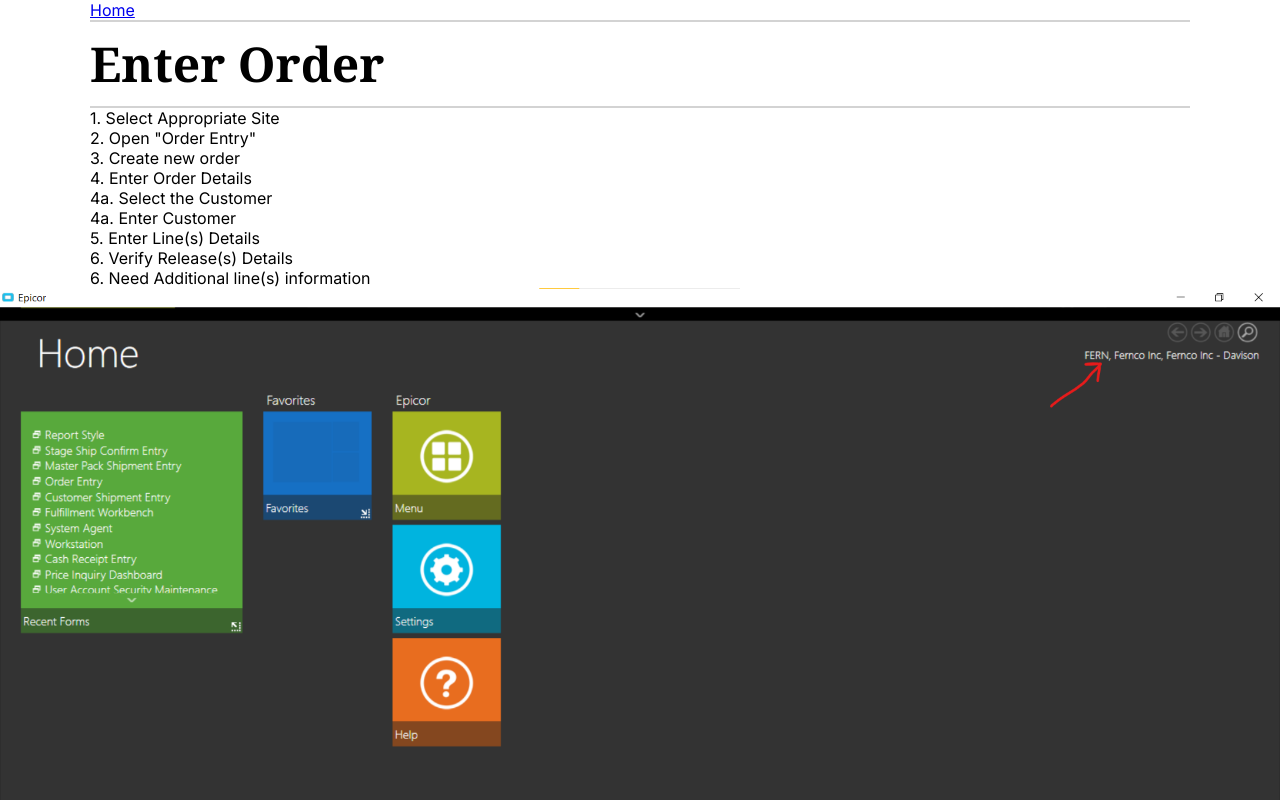
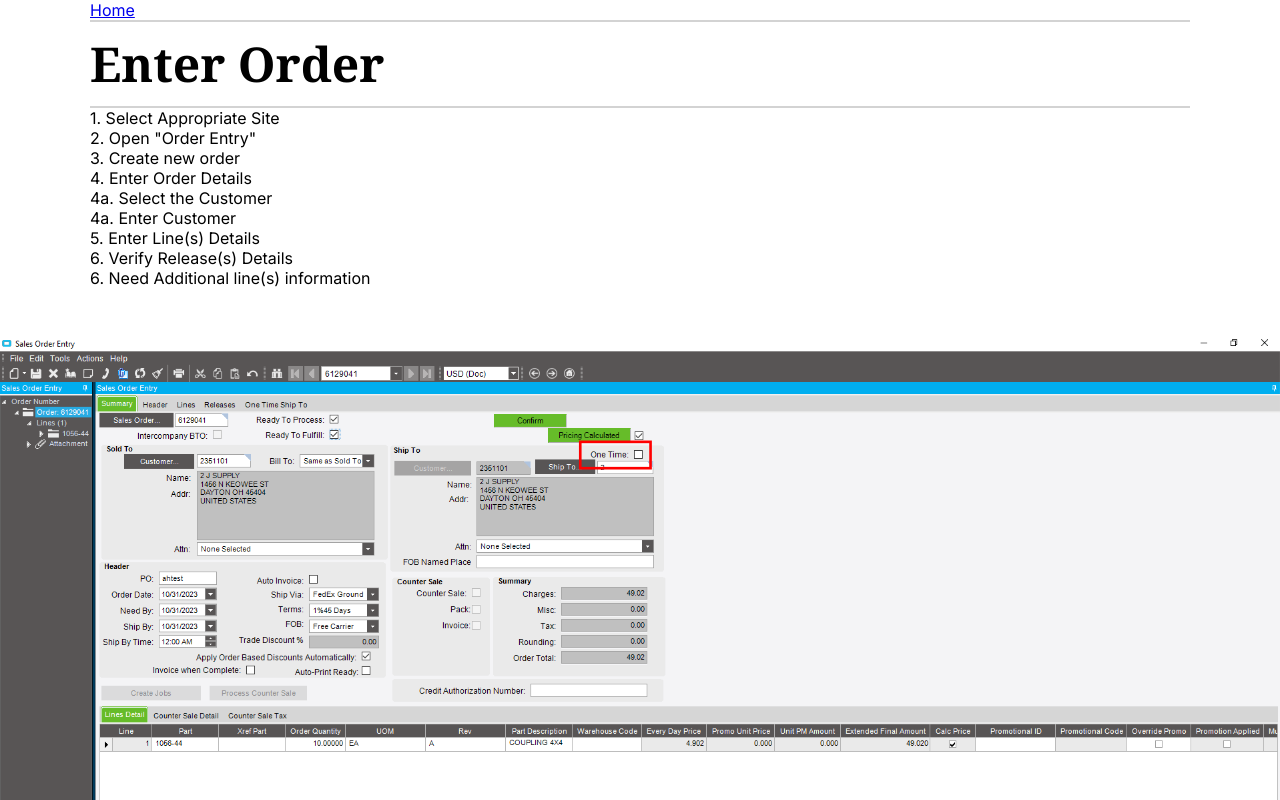
Before and after one commit to ahfern96/company-docs-test2, a Next.js app: page /12-Q2C-Quote-to-Cash/Q2C-210-Order-Entry/Enter-Order in a window 1280 px wide. Shown: the top 800 px of the page. Built offline with nearby package versions, Linux system fonts and the light colour scheme.

Commit message:
working2

```diff
--- a/src/app/12-Q2C-Quote-to-Cash/Q2C-210-Order-Entry/Enter-Order/page.jsx
+++ b/src/app/12-Q2C-Quote-to-Cash/Q2C-210-Order-Entry/Enter-Order/page.jsx
@@ -2,6 +2,7 @@
 
 import Link from "next/link"
 import Image from 'next/image'
+import Diagram1 from './AAA-interactive-test.svg'
 
 
 export default function Page(){
@@ -19,7 +20,9 @@
                 <li>6. Verify Release(s) Details</li>
                 <li>6. Need Additional line(s) information</li>
             </ol>
-            <img src={"/select-site1.png"} />
+            {/* <img src={"/select-site1.png"} /> */}
+            <Diagram1/>
+            <iframe src="https://ferncous-my.sharepoint.com/personal/aiden_hoffman_fernco_com/_layouts/15/embed.aspx?UniqueId=eb134653-3d8b-4030-bec2-925114d27859&embed=%7B%22ust%22%3Atrue%2C%22hv%22%3A%22CopyEmbedCode%22%7D&referrer=StreamWebApp&referrerScenario=EmbedDialog.Create" width="640" height="360" frameborder="0" scrolling="no" allowfullscreen title="select-site.mp4"></iframe>
         </main>
     )
 }
--- a/src/app/globals.css
+++ b/src/app/globals.css
@@ -39,13 +39,7 @@
 	width: 100vw;
 }
 img{
-  left: 50%;
-	margin-left: -50vw;
-	margin-right: -50vw;
-	max-width: 100vw;
-	position: relative;
-	right: 50%;
-	width: 100vw;
+  width:100%;
 }
 .navbar{
   max-width: 1100px;
```
